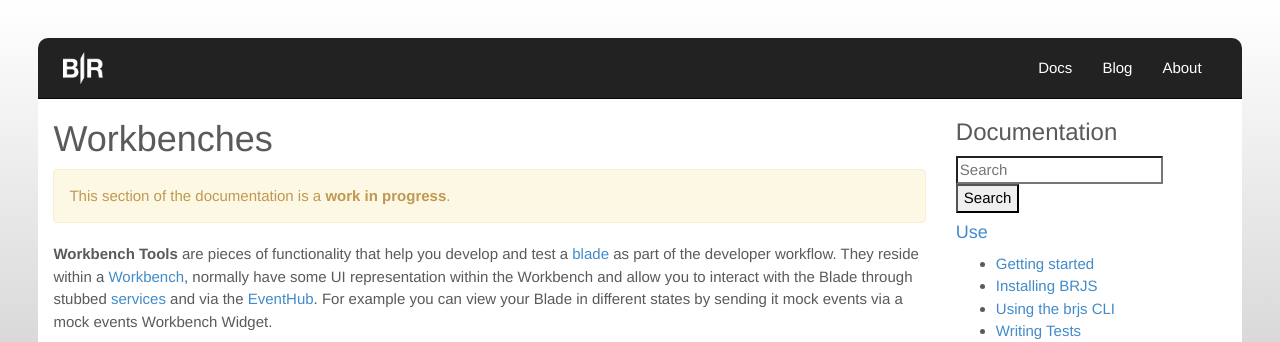
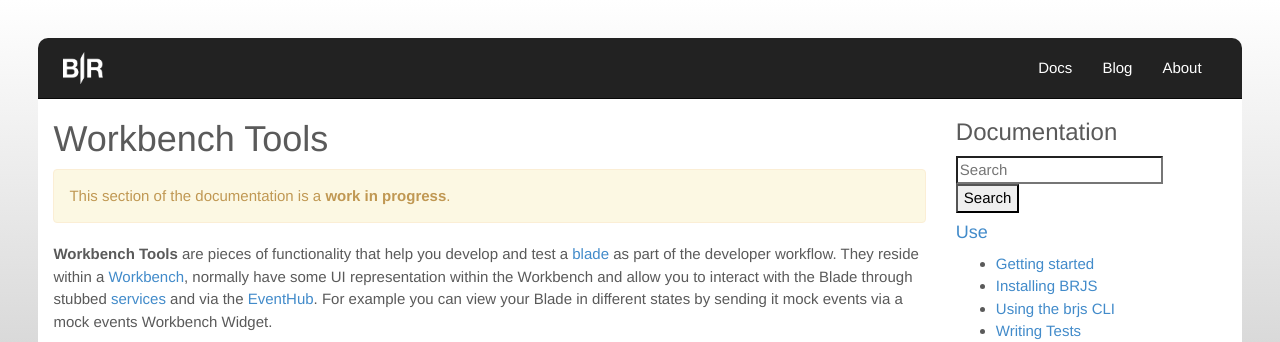
Before and after one commit to BladeRunnerJS/brjs-site, a Jekyll site: the page built from docs/concepts/workbench_tools.md, in a window 1280 px wide. Shown: the top 342 px of the page. Built offline with Jekyll 4.4.1, drawn with Linux system fonts in a browser that asks for light colours; nearby versions of some CDN libraries; Markdown is read by kramdown in place of the engine named in the settings.

Commit message:
Workbench Tools page title
Changed title from "Workbenches" to "Workbench Tools" in order to match
name given in right-hand column and to distinguish it from this page:
http://bladerunnerjs.org/docs/concepts/workbenches/

```diff
--- a/docs/concepts/workbench_tools.md
+++ b/docs/concepts/workbench_tools.md
@@ -1,6 +1,6 @@
 ---
 layout: docs
-title: Workbenches
+title: Workbench Tools
 permalink: /docs/concepts/workbench_tools/
 ---
 
```
